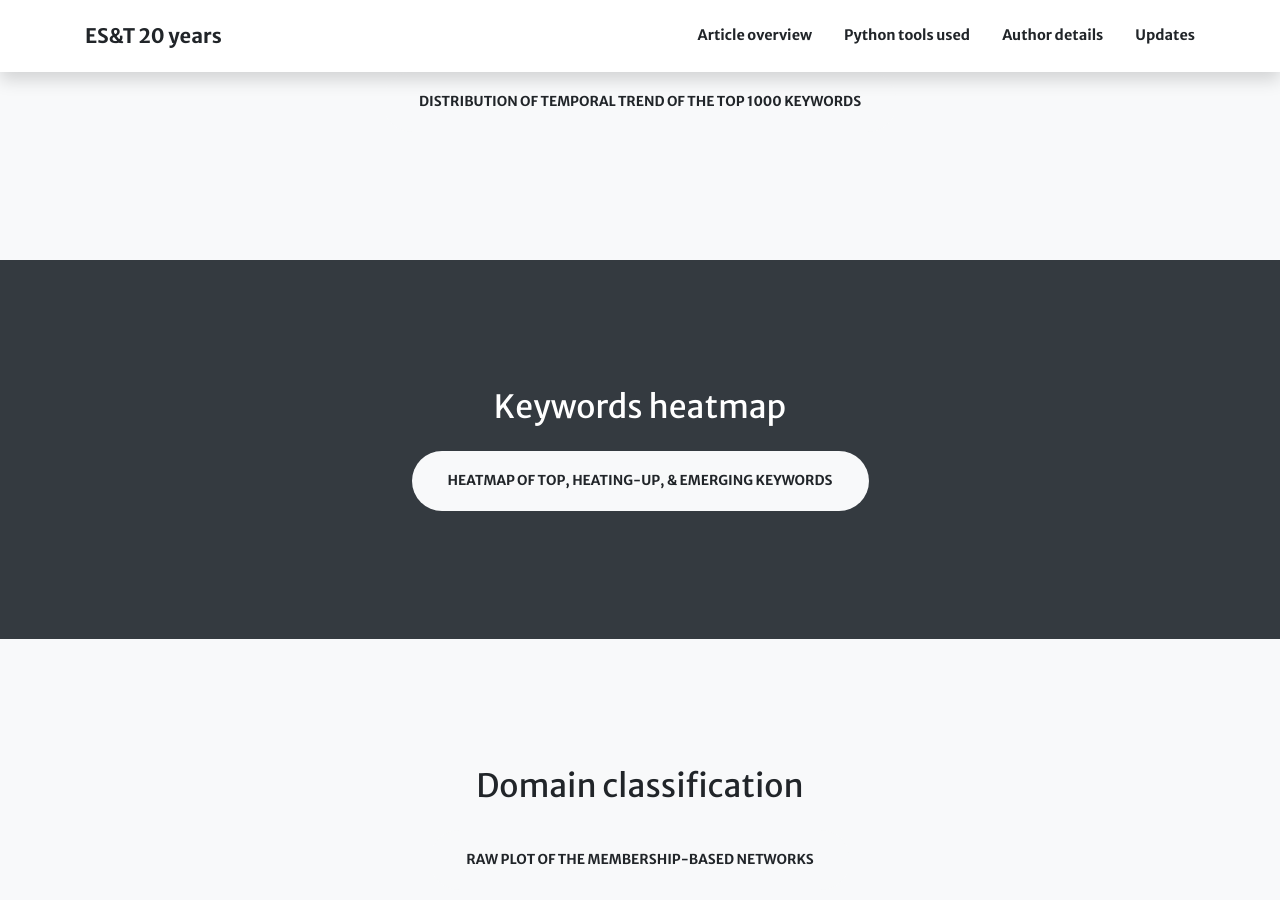
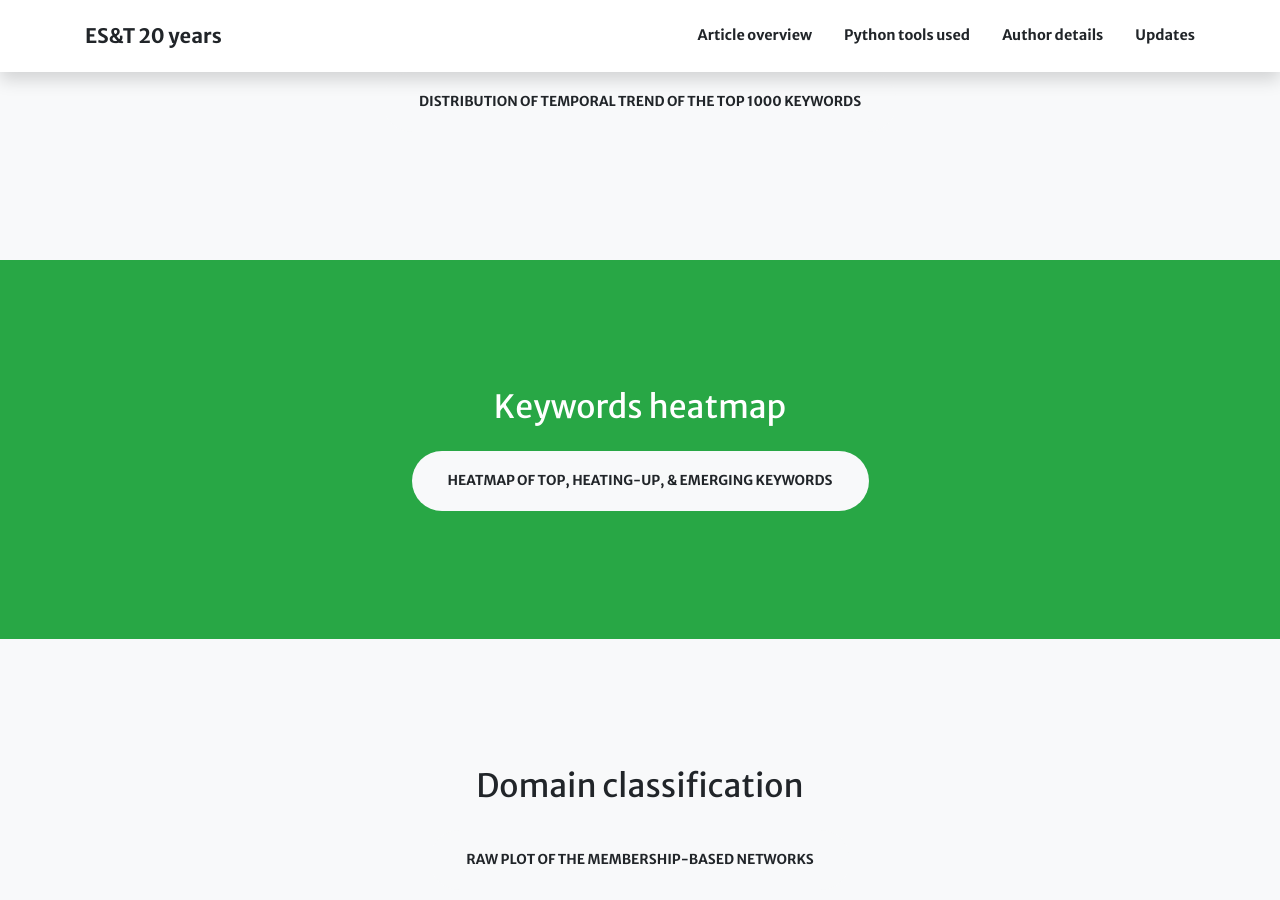
Before and after one commit to starfriend10/EST, a Jekyll site: the page built from index.md, in a window 1280 px wide and 900 px high, scrolled down 1776 px. Built offline with Jekyll 4.4.1, drawn with Linux system fonts in a browser that asks for light colours; nearby versions of some CDN libraries.

Commit message:
Update aside4.html

```diff
--- a/_includes/aside4.html
+++ b/_includes/aside4.html
@@ -1,4 +1,4 @@
-<section id="{{ section.section_id }}" class="page-section4 bg-dark text-white {{ section.background_style }}">
+<section id="{{ section.section_id }}" class="page-section4 bg-success text-white {{ section.background_style }}">
   <div class="container text-center">
     <h2 class="mb-4">{{ section.title }}</h2>
     {% include actions.html actions=section.actions %}
```
